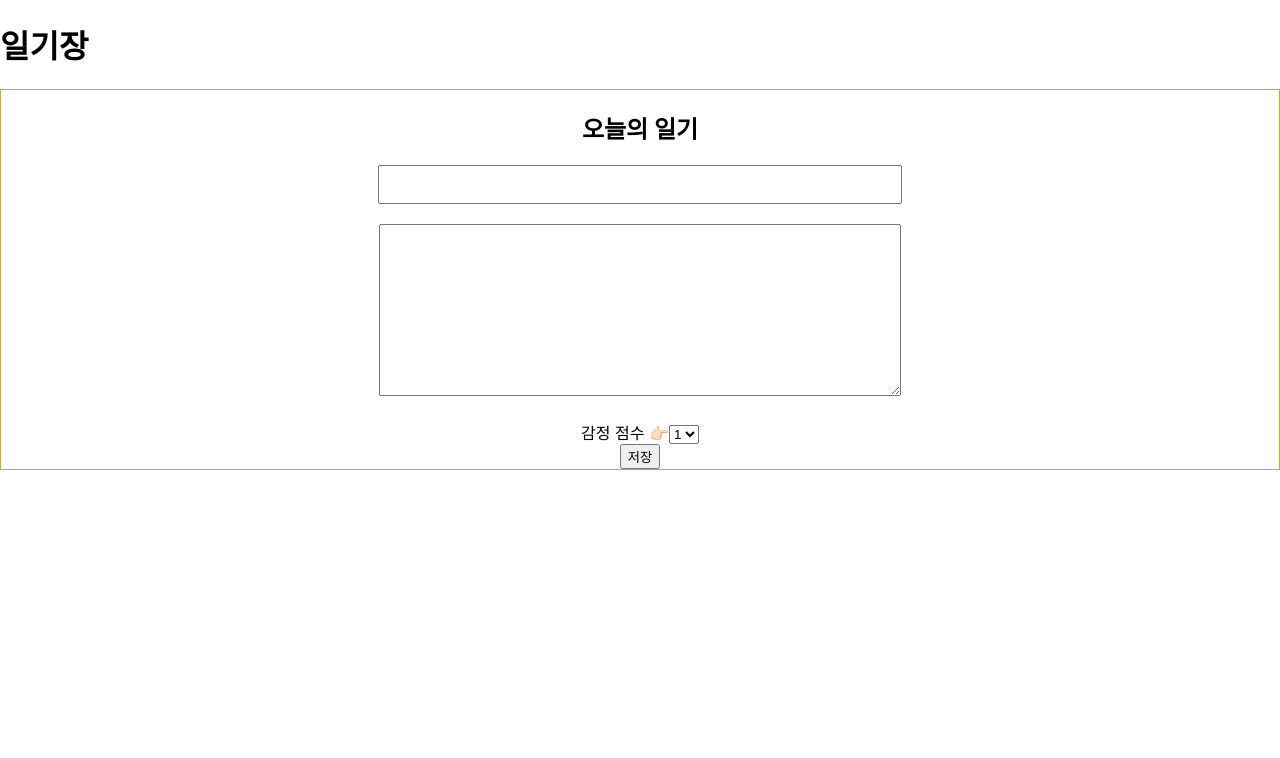
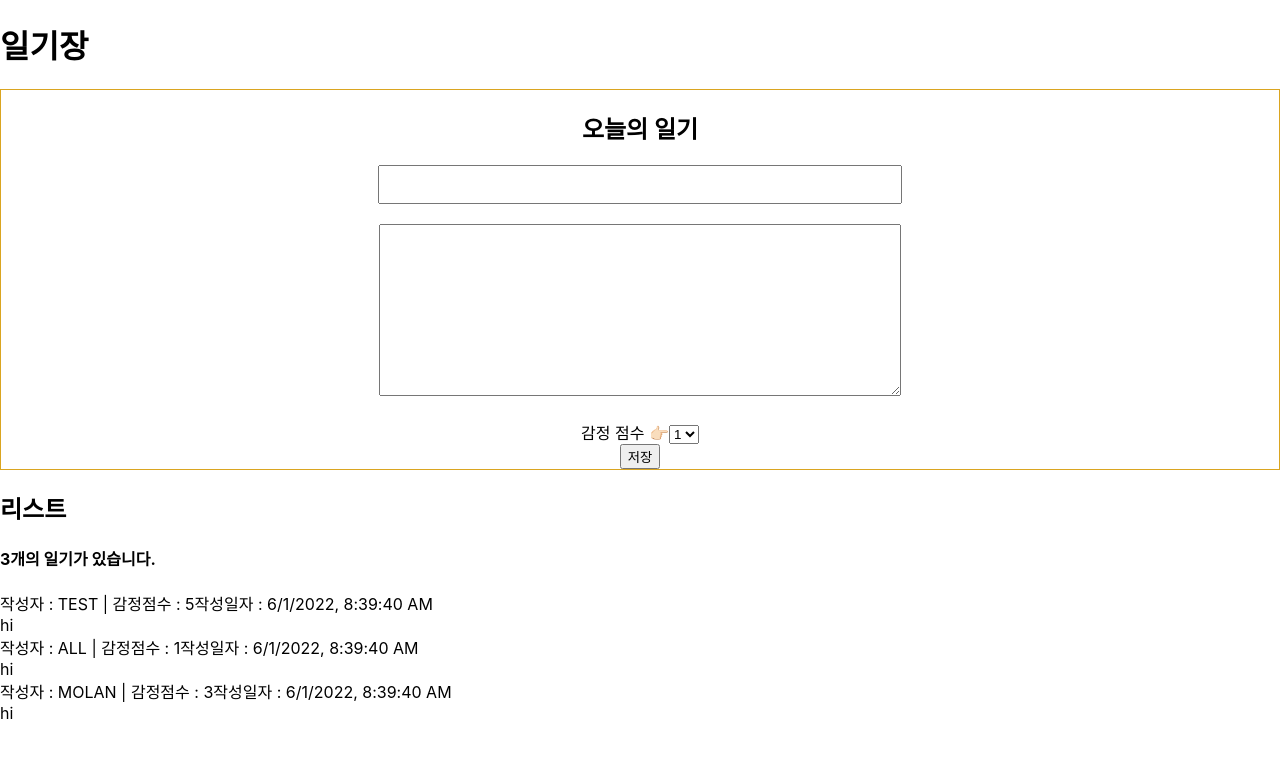
Before and after one commit to eunag63/Study-React, a React (Create React App) app in the folder v02/: page / in a window 1280 px wide. Shown: the top 758 px of the page. Built offline with nearby package versions, Linux system fonts and the light colour scheme.

Commit message:
리스트 렌더링

```diff
--- a/v02/src/App.js
+++ b/v02/src/App.js
@@ -1,11 +1,39 @@
 import './App.css';
 import Diany from './Diany';
+import List from './List';
+
+
+const list = [
+  {
+    id: 1,
+    author: "TEST",
+    content: "hi",
+    emotion: 5,
+    createdAt: new Date().getTime()
+  },
+  {
+    id: 2,
+    author: "ALL",
+    content: "hi",
+    emotion: 1,
+    createdAt: new Date().getTime()
+  },
+  {
+    id: 3,
+    author: "MOLAN",
+    content: "hi",
+    emotion: 3,
+    createdAt: new Date().getTime()
+  }
+
+]
 
 function App() {
   return (
     <div className="App">
       <h1>일기장</h1>
       <Diany></Diany>
+      <List list={list}></List>
     </div>
   );
 }
--- /dev/null
+++ b/v02/src/Item.js
@@ -0,0 +1,15 @@
+const Item = ({author, content, createdAt, emotion}) => {
+    return (
+        <div className="Item">
+            <div className="info">
+                <span>작성자 : {author} | 감정점수 : {emotion}</span>
+                <span>작성일자 : {new Date(createdAt).toLocaleString()}</span>
+            </div>
+            <div className="content">
+                {content}
+            </div>
+        </div>
+    )
+}
+
+export default Item;
--- /dev/null
+++ b/v02/src/List.js
@@ -0,0 +1,21 @@
+import Item from "./Item";
+
+const List = ({list}) => {
+    return (
+        <div className="List">
+            <h2>리스트</h2>
+            <h4>{list.length}개의 일기가 있습니다.</h4>
+            <div>
+                {list.map((it) => (
+                    <Item key={it.id} {...it}></Item>
+                ))}
+            </div>
+        </div>
+    )
+}
+
+List.defaultProps = {
+    list: []
+}
+
+export default List;
```
